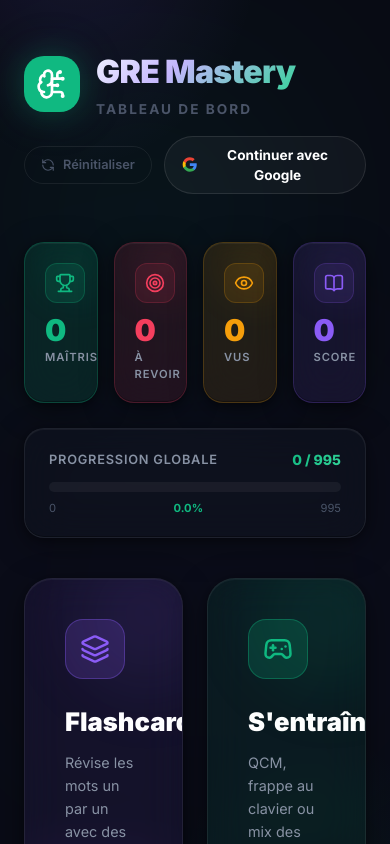
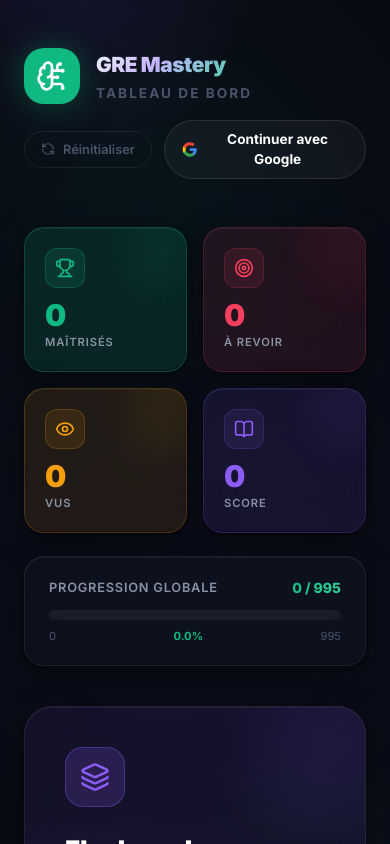
Before and after one commit to SARx613/SAR-Prep, a Next.js app in the folder gre-prep/: page / in a window 390 px wide. Shown: the top 844 px of the page. Built offline with nearby package versions, Linux system fonts and the light colour scheme; no server answers.

Commit message:
feat: add mobile responsive layout for dashboard and game pages

```diff
--- a/gre-prep/src/app/games/page.tsx
+++ b/gre-prep/src/app/games/page.tsx
@@ -48,10 +48,10 @@ export default function GamesPage() {
       <div style={{ position: 'fixed', top: '10%', left: '5%', width: '30vh', height: '30vh', background: 'var(--emerald)', borderRadius: '50%', filter: 'blur(120px)', opacity: 0.1, zIndex: -1 }} className="animate-float" />
       <div style={{ position: 'fixed', bottom: '10%', right: '5%', width: '40vh', height: '40vh', background: 'var(--violet)', borderRadius: '50%', filter: 'blur(150px)', opacity: 0.08, zIndex: -1, animationDelay: '-3s' }} className="animate-float" />
 
-      <div style={{ maxWidth: 1000, margin: '0 auto', padding: '0 1.5rem' }}>
+      <div className="page-padding" style={{ maxWidth: 1000, margin: '0 auto', padding: '0 1.5rem' }}>
 
         {/* Header */}
-        <header style={{ display: 'flex', alignItems: 'center', justifyContent: 'space-between', marginBottom: '2.5rem' }} className="animate-fade-up">
+        <header className="game-header" style={{ display: 'flex', alignItems: 'center', justifyContent: 'space-between', marginBottom: '2.5rem' }} >
 
           {/* Back + Logo */}
           <div style={{ display: 'flex', alignItems: 'center', gap: '1.25rem' }}>
@@ -77,7 +77,7 @@ export default function GamesPage() {
           </div>
 
           {/* Mode Toggle pill */}
-          <div className="glass" style={{ display: 'flex', gap: '0.2rem', padding: '0.3rem', borderRadius: 99 }}>
+          <div className="glass game-mode-toggle" style={{ display: 'flex', gap: '0.2rem', padding: '0.3rem', borderRadius: 99 }}>
             {MODES.map(m => (
               <button
                 key={m.id}
--- a/gre-prep/src/app/globals.css
+++ b/gre-prep/src/app/globals.css
@@ -172,3 +172,75 @@
 
 .animate-float { animation: float 6s ease-in-out infinite; }
 .animate-fade-up { animation: fadeSlideUp 0.4s ease forwards; }
+
+/* ── Responsive Mobile ──────────────────────────────────────────────────── */
+@media (max-width: 640px) {
+
+  /* Dashboard: stats en 2x2 au lieu de 4 colonnes */
+  .stats-grid {
+    grid-template-columns: repeat(2, 1fr) !important;
+  }
+
+  /* Dashboard: header en colonne */
+  .dashboard-header {
+    flex-direction: column !important;
+    align-items: flex-start !important;
+    gap: 1rem !important;
+  }
+
+  .dashboard-header-actions {
+    width: 100%;
+    justify-content: space-between !important;
+  }
+
+  /* Dashboard: cartes de navigation en 1 colonne */
+  .nav-cards-grid {
+    grid-template-columns: 1fr !important;
+  }
+
+  /* Game: header en 2 lignes */
+  .game-header {
+    flex-wrap: wrap !important;
+    gap: 0.75rem !important;
+  }
+
+  .game-header-left {
+    flex: 1 !important;
+    min-width: 0 !important;
+  }
+
+  .game-mode-toggle button {
+    padding: 0.4rem 0.8rem !important;
+    font-size: 0.78rem !important;
+  }
+
+  /* Titre hero plus petit sur mobile */
+  .hero-title {
+    font-size: 1.5rem !important;
+  }
+
+  /* Padding réduit */
+  .page-padding {
+    padding: 0 1rem !important;
+  }
+
+  /* QCM: 2 colonnes restent mais plus compact */
+  .mcq-grid {
+    gap: 0.6rem !important;
+  }
+
+  /* Auth button: masquer le nom, garder avatar */
+  .auth-username {
+    display: none !important;
+  }
+}
+
+@media (max-width: 400px) {
+  .stats-grid {
+    grid-template-columns: repeat(2, 1fr) !important;
+  }
+
+  .hero-title {
+    font-size: 1.3rem !important;
+  }
+}
--- a/gre-prep/src/app/page.tsx
+++ b/gre-prep/src/app/page.tsx
@@ -182,7 +182,7 @@ export default function Home() {
       <div style={{ maxWidth: 1000, margin: '0 auto', padding: '0 1.5rem' }}>
 
         {/* ── Header ──────────────────────────────────────────────────────── */}
-        <header style={{ display: 'flex', alignItems: 'center', justifyContent: 'space-between', marginBottom: '3rem', flexWrap: 'wrap', gap: '1rem' }} className="animate-fade-up">
+        <header style={{ display: 'flex', alignItems: 'center', justifyContent: 'space-between', marginBottom: '3rem', flexWrap: 'wrap', gap: '1rem' }} className="animate-fade-up dashboard-header">
 
           {/* Logo */}
           <div style={{ display: 'flex', alignItems: 'center', gap: '1rem' }}>
@@ -190,7 +190,7 @@ export default function Home() {
               <BrainCircuit color="#fff" size={32} />
             </div>
             <div>
-              <h1 className="text-gradient-hero" style={{ fontSize: '2rem', fontWeight: 900, letterSpacing: '-0.02em', margin: 0 }}>
+              <h1 className="text-gradient-hero hero-title" style={{ fontSize: '2rem', fontWeight: 900, letterSpacing: '-0.02em', margin: 0 }}>
                 GRE Mastery
               </h1>
               <p style={{ fontSize: '0.85rem', fontWeight: 700, color: 'var(--text-muted)', textTransform: 'uppercase', letterSpacing: '0.15em', margin: '0.2rem 0 0 0' }}>
@@ -200,7 +200,7 @@ export default function Home() {
           </div>
 
           {/* Actions */}
-          <div style={{ display: 'flex', alignItems: 'center', gap: '0.75rem' }}>
+          <div style={{ display: 'flex', alignItems: 'center', gap: '0.75rem' }} className="dashboard-header-actions">
 
             {/* Reset button */}
             <button
@@ -240,7 +240,7 @@ export default function Home() {
                     </span>
                   </div>
                 )}
-                <span style={{ fontSize: '0.82rem', fontWeight: 600, color: 'var(--text-secondary)', maxWidth: 120, overflow: 'hidden', textOverflow: 'ellipsis', whiteSpace: 'nowrap' }}>
+                <span className="auth-username" style={{ fontSize: '0.82rem', fontWeight: 600, color: 'var(--text-secondary)', maxWidth: 120, overflow: 'hidden', textOverflow: 'ellipsis', whiteSpace: 'nowrap' }}>
                   {user.user_metadata?.full_name ?? user.email}
                 </span>
                 <button
@@ -296,7 +296,7 @@ export default function Home() {
         )}
 
         {/* ── Stats Grid ───────────────────────────────────────────────────── */}
-        <div style={{ display: 'grid', gridTemplateColumns: 'repeat(4, 1fr)', gap: '1rem', marginBottom: '1.5rem' }}>
+        <div className="stats-grid" style={{ display: 'grid', gridTemplateColumns: 'repeat(4, 1fr)', gap: '1rem', marginBottom: '1.5rem' }}>
           {stats.map((stat, i) => {
             const Icon = stat.icon;
             return (
@@ -356,7 +356,7 @@ export default function Home() {
         </motion.div>
 
         {/* ── Navigation Cards ─────────────────────────────────────────────── */}
-        <div style={{ display: 'grid', gridTemplateColumns: 'repeat(2, 1fr)', gap: '1.5rem' }}>
+        <div className="nav-cards-grid" style={{ display: 'grid', gridTemplateColumns: 'repeat(2, 1fr)', gap: '1.5rem' }}>
           {navCards.map((card) => {
             const Icon = card.icon;
             return (
```
